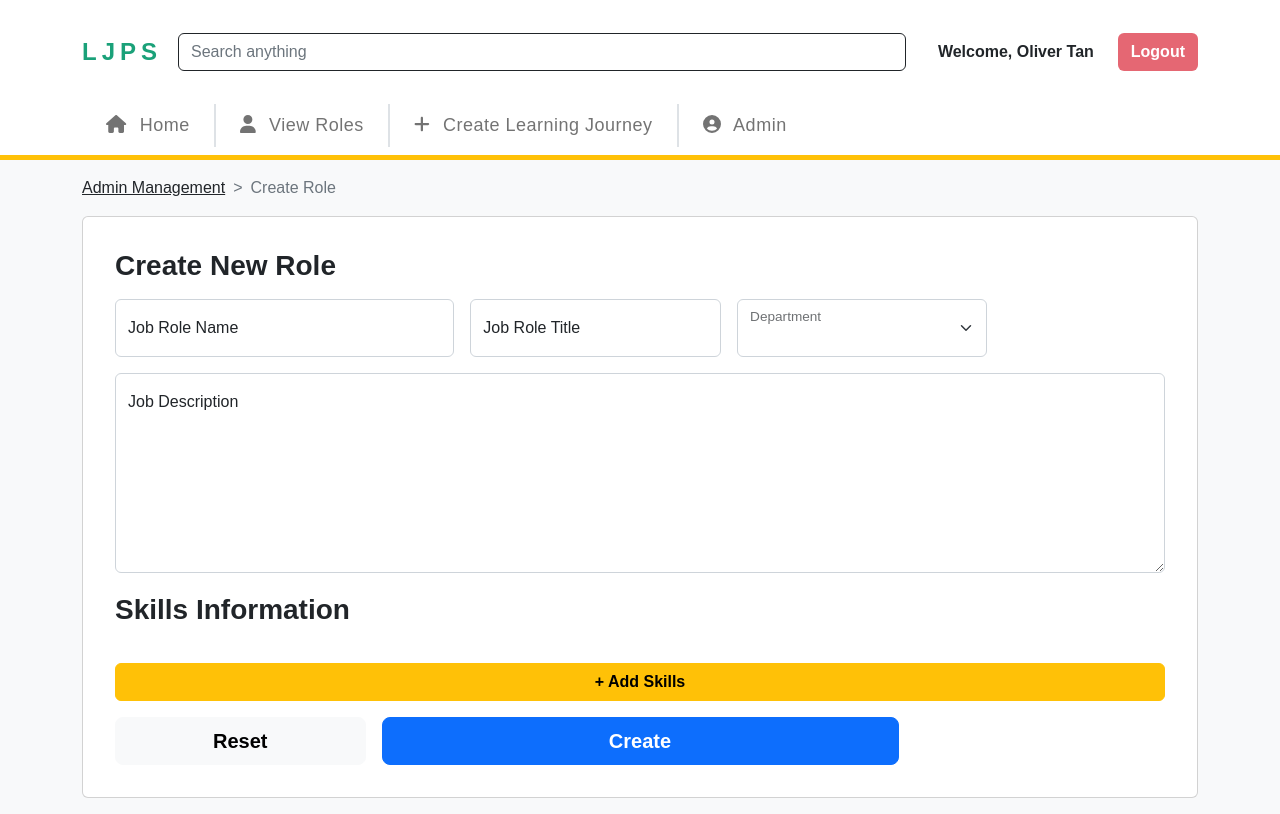
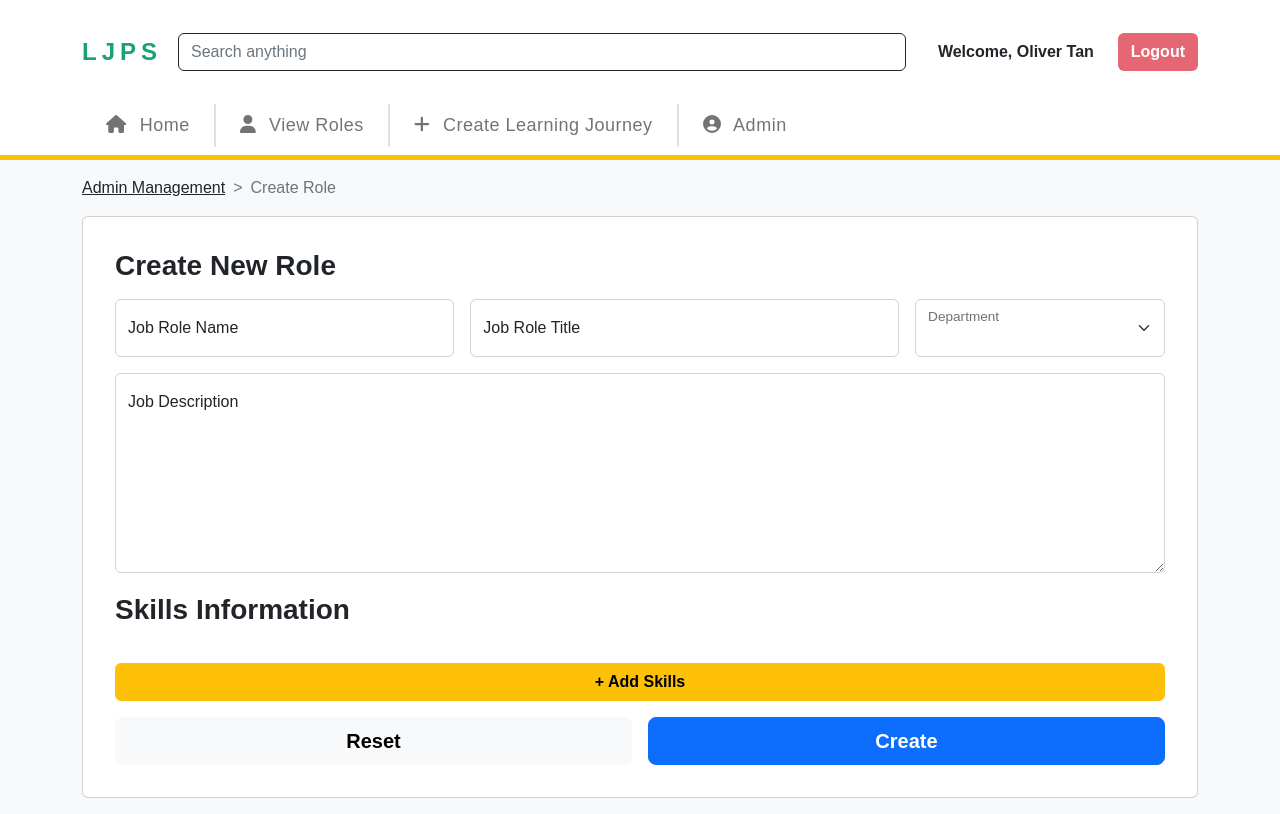
Before and after one commit to SPM-proj-team/spm-frontend, a Vue app: page /CreateRole in a window 1280 px wide. Built offline with nearby package versions, Linux system fonts and the light colour scheme.

Commit message:
Update JobRolesForm.vue

```diff
--- a/src/components/JobRolesForm.vue
+++ b/src/components/JobRolesForm.vue
@@ -24,7 +24,7 @@
                             </div>
                         </div>
                     </div>
-                    <div class="col-12 col-lg-3">
+                    <div class="col">
                         <div class="form-floating">
                             <input v-model="job_title" type="text" class="form-control" id="job_Title"
                                 placeholder="Job Role Title" required>
@@ -146,24 +146,20 @@
 
                     </div>
 
-                    <div class="col-12 col-lg-3 text-center" v-if="formType=='update'">
-                        <button type="button" data-bs-toggle="modal" data-bs-target="#resetJobInfoModal"
+                    <div class="col-12 col-lg-6 text-center">
+                        <button type="button" data-bs-toggle="modal" data-bs-target="#resetJobInfoModal" id="reset-btn"
                             class="btn btn-lg btn-light fw-semibold w-100" style="text-decoration: none">Reset</button>
                     </div>
-                    <div class="col-12 col-lg-3 text-center">
-                        <button type="button" data-bs-toggle="modal" data-bs-target="#resetJobInfoModal"
-                            class="btn btn-lg btn-light fw-semibold w-100" style="text-decoration: none">Reset</button>
-                    </div>
-                    <div class="col-12 col-lg-3" v-if="formType=='update'">
-                        <button type="submit" class="btn btn-lg btn-danger me-3 fw-semibold w-100"
+                    <div class="col-12 col-lg-6" v-if="formType=='update'">
+                        <button type="submit" class="btn btn-lg btn-danger me-3 fw-semibold w-100"  id="delete-btn"
                             data-bs-toggle="modal" data-bs-target="#deleteConfirmationModal">Delete
                         </button>
                     </div>
                     <div class="col-12 col-lg-6">
-                        <button v-if='formType=="update"' type="submit"
+                        <button v-if='formType=="update"' type="submit" id="update-btn"
                             class="btn btn-lg btn-primary me-3 fw-semibold w-100"
                             @click="formValidate('update')">Update</button>
-                        <button v-if='formType=="create"' type="submit"
+                        <button v-if='formType=="create"' type="submit" id="create-btn"
                             class="btn btn-lg btn-primary me-3 fw-semibold w-100"
                             @click="formValidate('create')">Create</button>
                     </div>
@@ -193,10 +189,10 @@
                         information?</p>
                 </div>
                 <div class="modal-footer">
-                    <button type="button" class="btn btn-secondary" data-bs-dismiss="modal">Close</button>
-                    <button type="button" class="btn btn-danger" data-bs-dismiss="modal" v-if="formType=='update'"
+                    <button type="button" class="btn btn-secondary" data-bs-dismiss="modal" id="reset-close-btn">Close</button>
+                    <button type="button" class="btn btn-danger" data-bs-dismiss="modal" v-if="formType=='update'" id="reset-update-btn"
                         @click="resetJobInfo()">Reset</button>
-                    <button type="button" class="btn btn-danger" data-bs-dismiss="modal"
+                    <button type="button" class="btn btn-danger" data-bs-dismiss="modal" id="reset-create-btn"
                         @click="resetFormData()">Reset</button>
                 </div>
             </div>
```
